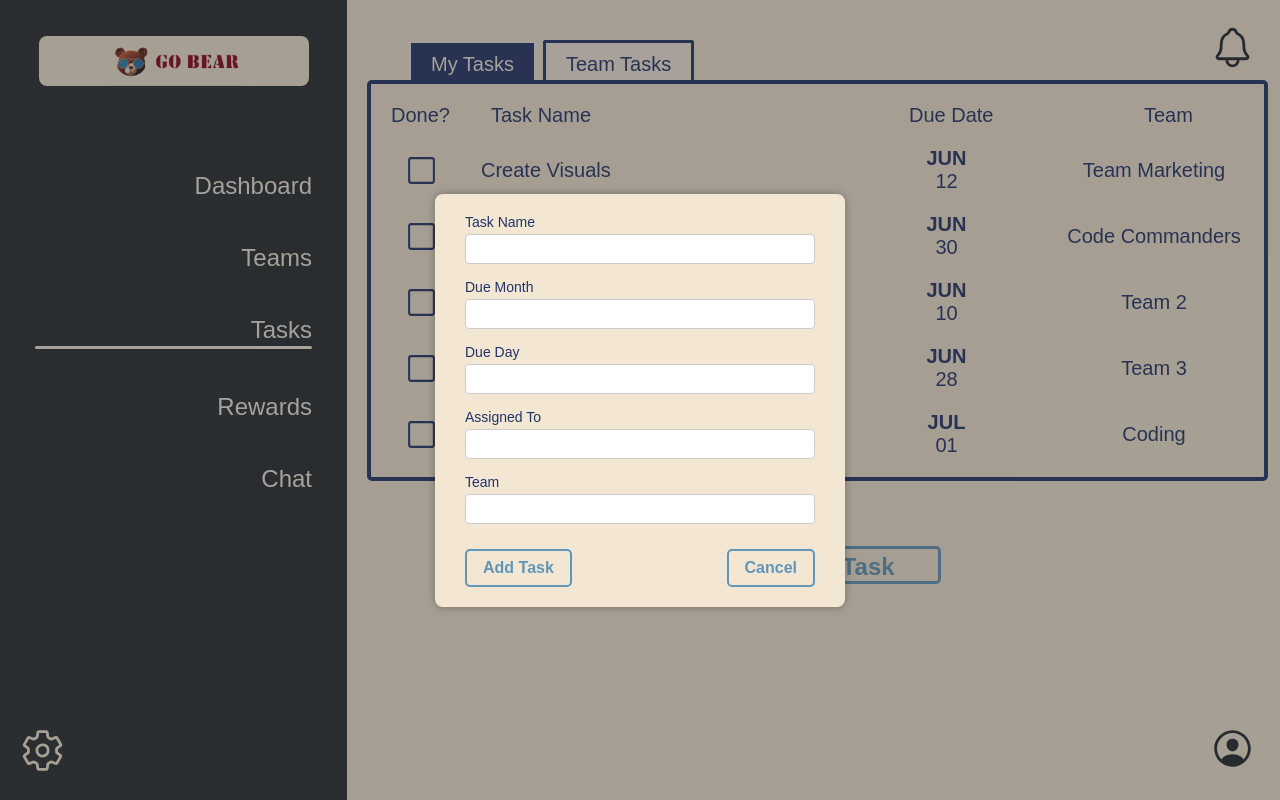
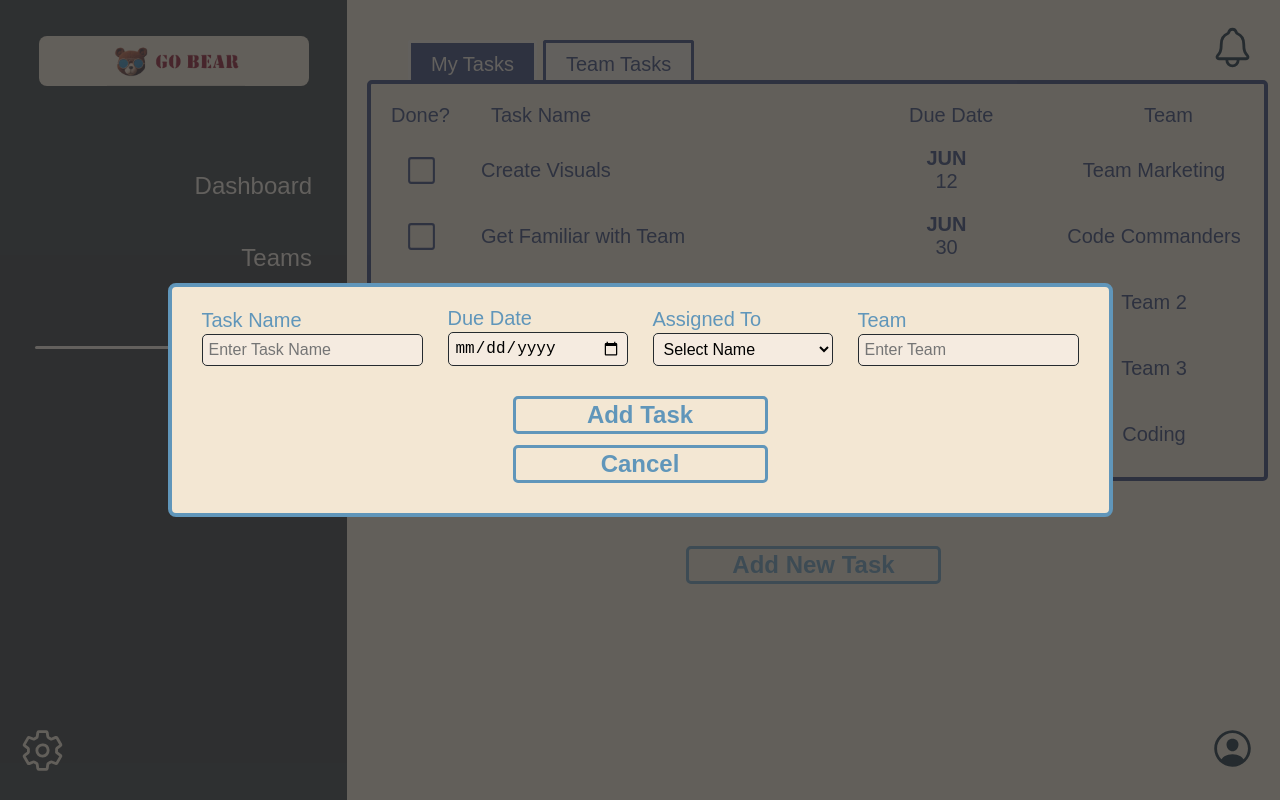
Before and after one commit to sophiaullrich/FutureForgeProject, a React (Create React App) app in the folder frontend/: page /tasks in a window 1280 px wide. Both pictures are taken after a click on the button "Add New Task". Built offline with nearby package versions, Linux system fonts and the light colour scheme.

Commit message:
Add Task Overlay Complete

```diff
--- a/frontend/src/TasksPage.css
+++ b/frontend/src/TasksPage.css
@@ -216,11 +216,10 @@
   font-size: 24px;
   font-weight: 700;
   font-family: "SF Pro Rounded", Arial, sans-serif;
-  padding-top: 4px;
-  padding-bottom: 5px;
-  text-align: center;
   margin: 65px auto 0 auto;
-  display: block;
+  display: flex;
+  justify-content: center;
+  align-items: center;
 }
 
 .add-task-btn:hover {
@@ -228,13 +227,14 @@
   color: #F3E7D3;
 }
 
+/* add task overlay */
 .task-popup-overlay {
   position: fixed;
   top: 0;
   left: 0;
   width: 100%;
   height: 100%;
-  background: rgba(50, 50, 50, 0.4);
+  background: rgba(50, 50, 50, 0.75);
   display: flex;
   justify-content: center;
   align-items: center;
@@ -242,55 +242,56 @@
 }
 
 .task-popup-form {
-  background: #f3e7d3;
+  border-radius: 5px;
+  border: 4px solid #6096BA;
+  background: #F3E7D3;
   padding: 20px 30px;
   border-radius: 8px;
+  width: fit-content;
   display: flex;
   flex-direction: column;
-  gap: 15px;
-  align-items: stretch;
-  box-shadow: 0 0 10px rgba(0, 0, 0, 0.3);
-  width: 350px;
+}
+
+.popup-fields-row {
+  display: flex;
+  gap: 25px;
+  flex-wrap: wrap;
+  align-items: end;
+  margin-bottom: 20px;
 }
 
 .popup-field {
   display: flex;
   flex-direction: column;
-  font-family: Arial, sans-serif;
+  min-width: 180px;
+  font-family: "SF Pro Rounded", Arial, sans-serif;
 }
 
 .popup-field label {
-  font-size: 14px;
-  color: #22336A;
-  margin-bottom: 4px;
+  font-size: 20px;
+  color: #6096BA;
+  margin-bottom: 2px;
+  font-weight: 500;
 }
 
 .popup-field input,
 .popup-field select {
   padding: 6px;
-  font-size: 14px;
-  border: 1px solid #ccc;
-  border-radius: 4px;
-}
-
-.popup-submit-btn {
-  background: none;
-  color: #6096BA;
-  border: 2px solid #6096BA;
-  padding: 8px 16px;
   font-size: 16px;
-  font-weight: bold;
   border-radius: 5px;
-  cursor: pointer;
-}
-
-.popup-submit-btn:hover {
-  background: #6096BA;
-  color: white;
+  border: 1px solid #252B2F;
+  background: #F5EBE0;
 }
 
 .popup-button-row {
   display: flex;
-  justify-content: space-between;
+  flex-direction: column;
+  align-items: center;
+  gap: 1px;
   margin-top: 10px;
 }
+
+.popup-button-row .add-task-btn {
+  margin: 0;
+  margin-bottom: 10px;
+}
--- a/frontend/src/TasksPage.jsx
+++ b/frontend/src/TasksPage.jsx
@@ -68,15 +68,26 @@ export default function TasksPage() {
     const [showPopup, setShowPopup] = useState(false);
     const [newTask, setNewTask] = useState({
     name: '',
-        due: { month: '', day: '' },
+    due: '',
     assigned: '',
     team: ''
     });
+
 
     const handleTaskToggle = (taskId) => {
         setTasks(tasks.map(task =>
             task.id === taskId ? { ...task, done: !task.done } : task
         ));
+    };
+
+    const formatDateForDisplay = (dateString) => {
+        if (!dateString) return { month: '', day: '' };
+        const date = new Date(dateString + 'T00:00:00');
+        const monthNames = ["JAN", "FEB", "MAR", "APR", "MAY", "JUN",
+                            "JUL", "AUG", "SEP", "OCT", "NOV", "DEC"];
+        const month = monthNames[date.getMonth()];
+        const day = date.getDate().toString().padStart(2, '0');
+        return { month, day };
     };
 
     // filtering tasks - change based on user's name!!
@@ -149,85 +160,86 @@ export default function TasksPage() {
                     ))}
                 </div>
             </div>
+
             {/* add task */}
-
             {showPopup && (
             <div className="task-popup-overlay">
                 <div className="task-popup-form">
+                <div className="popup-fields-row">
                     <div className="popup-field">
                     <label>Task Name</label>
                     <input
                         type="text"
+                        placeholder="Enter Task Name"
                         value={newTask.name}
                         onChange={(e) =>
                         setNewTask({ ...newTask, name: e.target.value })
                         }
                     />
                     </div>
+
                     <div className="popup-field">
-                        <label>Due Month</label>
+                    <label>Due Date</label>
                     <input
-                        type="text"
-                        value={newTask.due.month}
+                        type="date"
+                        placeholder="dd/mm/yyyy"
+                        value={newTask.due}
                         onChange={(e) =>
-                            setNewTask({ ...newTask, due: { ...newTask.due, month: e.target.value.toUpperCase() } })
+                        setNewTask({ ...newTask, due: e.target.value })
                         }
                     />
                     </div>
-                    <div className="popup-field">
-                        <label>Due Day</label>
-                        <input
-                        type="text"
-                        value={newTask.due.day}
-                        onChange={(e) =>
-                            setNewTask({ ...newTask, due: { ...newTask.due, day: e.target.value } })
-                        }
-                        />
-                    </div>
+
                     <div className="popup-field">
                         <label>Assigned To</label>
-                        <input
-                        type="text"
+                        <select
                             value={newTask.assigned}
                             onChange={(e) =>
                             setNewTask({ ...newTask, assigned: e.target.value })
                             }
-                        />
+                        >
+                            <option value="">Select Name</option>
+                            <option value="Alice">Alice</option>
+                            <option value="Bob">Bob</option>
+                            <option value="Charlie">Charlie</option>
+                            <option value="Daisy">Daisy</option>
+                        </select>
                     </div>
+
                     <div className="popup-field">
                         <label>Team</label>
                         <input
                             type="text"
+                            placeholder="Enter Team"
                             value={newTask.team}
                             onChange={(e) =>
                             setNewTask({ ...newTask, team: e.target.value })
                             }
                         />
                     </div>
-
+                </div>
                 <div className="popup-button-row">
-                        <button
-                        className="popup-submit-btn"
-                        onClick={() => {
+                    <button className="add-task-btn" onClick={() => {
                         const newId = tasks.length + 1;
-                            setTasks([...tasks, { ...newTask, id: newId, done: false }]);
+                        const formattedDue = formatDateForDisplay(newTask.due);
+                        setTasks([
+                            ...tasks,
+                            { ...newTask, id: newId, done: false }
+                        ]);
                         setShowPopup(false);
-                            setNewTask({ name: '', due: { month: '', day: '' }, assigned: '', team: '' });
-                        }}
-                        >
-                        Add Task
-                        </button>
-                        <button
-                        className="popup-submit-btn"
-                        onClick={() => setShowPopup(false)}
-                        >
-                        Cancel
-                        </button>
+                        setNewTask({
+                            name: '',
+                            due: '',
+                            assigned: '',
+                            team: ''
+                        });
+                    }}>Add Task</button>
+                    <button className="add-task-btn" onClick={() => setShowPopup(false)}>Cancel</button>
                 </div>
                 </div>
             </div>
             )}
-            <button className='add-task-btn' onClick={()=>setShowPopup(true)}>Add New Task</button>
+            <button className="add-task-btn" onClick={() => setShowPopup(true)}>Add New Task</button>
         </div>
   );
 }
```
Lines whose indentation alone changed are shown as unchanged.
